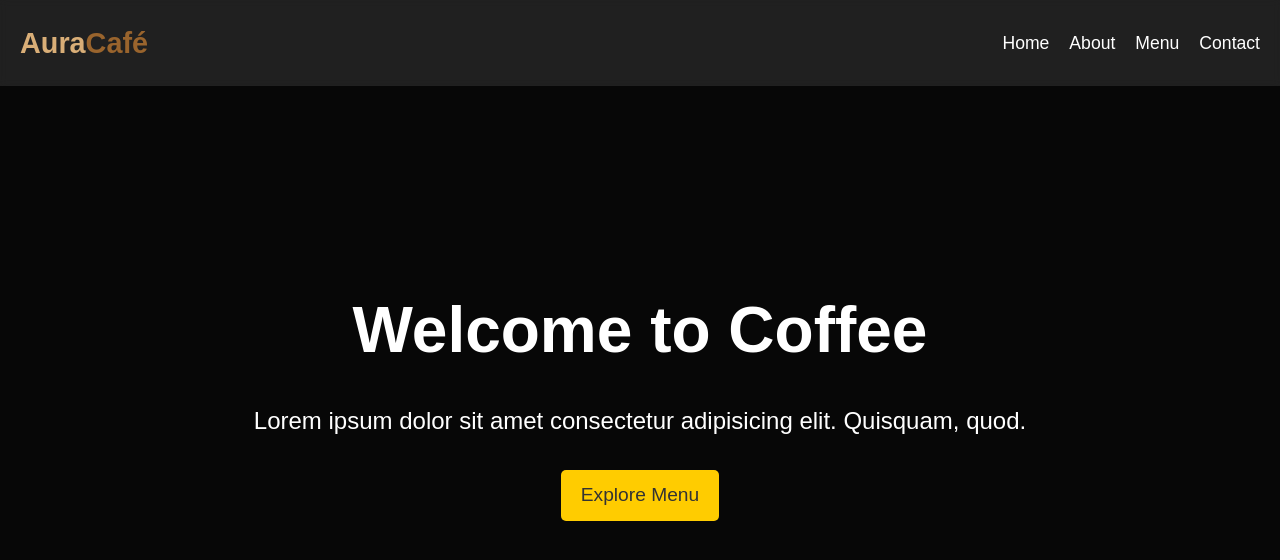
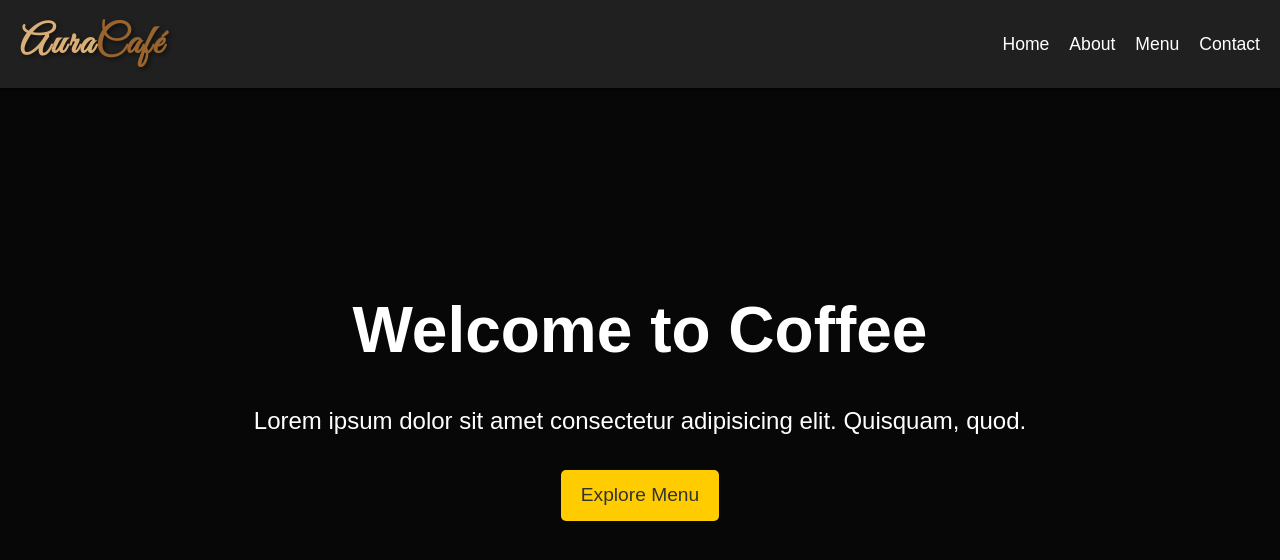
Before and after one commit to PauloSantos05/Coffee-website-project, a plain HTML site: page index.html in a window 1280 px wide. Drawn offline with Linux system fonts and the light colour scheme.

Commit message:
Adicionado Google Fonts and melhorado o estilo da navbar

```diff
--- a/css/style.css
+++ b/css/style.css
@@ -11,6 +11,20 @@
     margin: 0;
     padding: 0;
 }
+
+/* fontes */
+.great-vibes-regular {
+    font-family: 'Great Vibes', cursive;
+    font-weight: 600;
+    font-style: normal;
+    font-size: 2.5rem;
+    line-height: 1.2;
+    letter-spacing: 0.05em;
+    text-transform: none;
+    /* color: var(--text-color); */
+    text-shadow: 2px 2px 4px rgba(0, 0, 0, 0.5);
+}
+
 
 html{
     scroll-behavior: smooth;
@@ -48,6 +62,7 @@ nav {
     left: 0;
     z-index: 1000;
     backdrop-filter: blur(4px);
+    box-shadow: 0 2px 4px rgba(0, 0, 0, 0.7);
 }
 
 nav h1 {
--- a/index.html
+++ b/index.html
@@ -5,13 +5,17 @@
     <meta name="viewport" content="width=device-width, initial-scale=1.0">
     <title>Coffee restaurant website</title>
     <link rel="stylesheet" href="css/style.css">
+    <!-- Google fonts -->
+     <link rel="preconnect" href="https://fonts.googleapis.com">
+    <link rel="preconnect" href="https://fonts.gstatic.com" crossorigin>
+    <link href="https://fonts.googleapis.com/css2?family=Great+Vibes&display=swap" rel="stylesheet">
 
     <!-- Font awesome -->
      <link rel="stylesheet" href="https://cdnjs.cloudflare.com/ajax/libs/font-awesome/4.7.0/css/font-awesome.min.css">
 </head>
 <body>
-    <nav>
-        <h1><span class="logo-a">Aura</span><span class="logo-b">Café</span></h1>
+    <nav class="navbar">
+        <h1><span class="logo-a great-vibes-regular">Aura</span><span class="logo-b great-vibes-regular">Café</span></h1>
         <div class="nav-links">
             <a href="#">Home</a>
             <a href="#">About</a>
```
